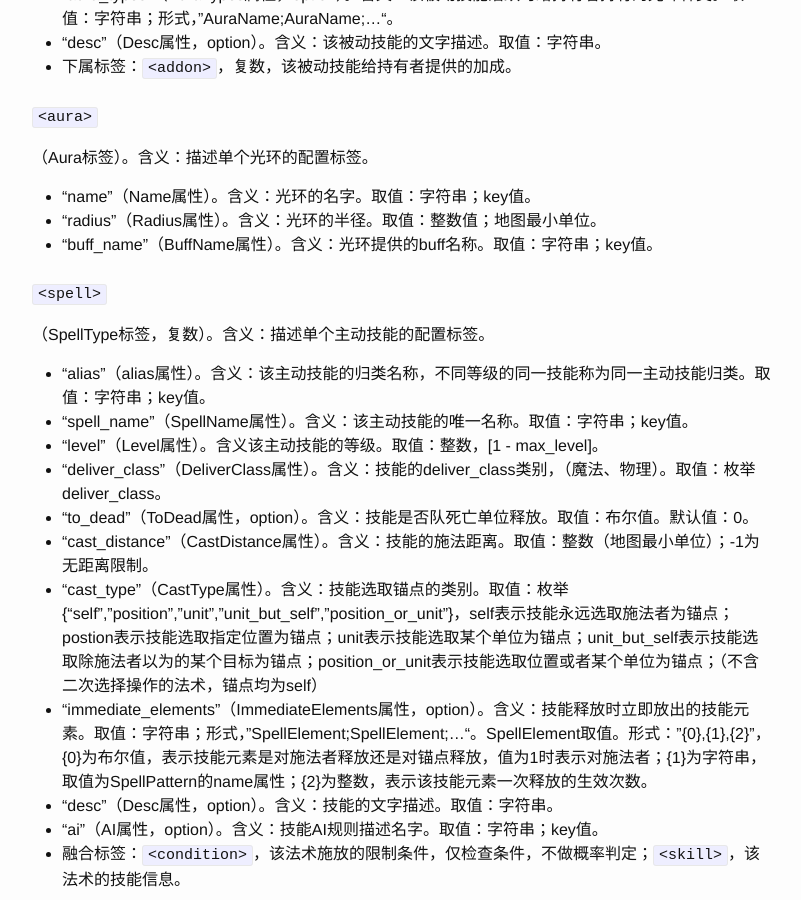
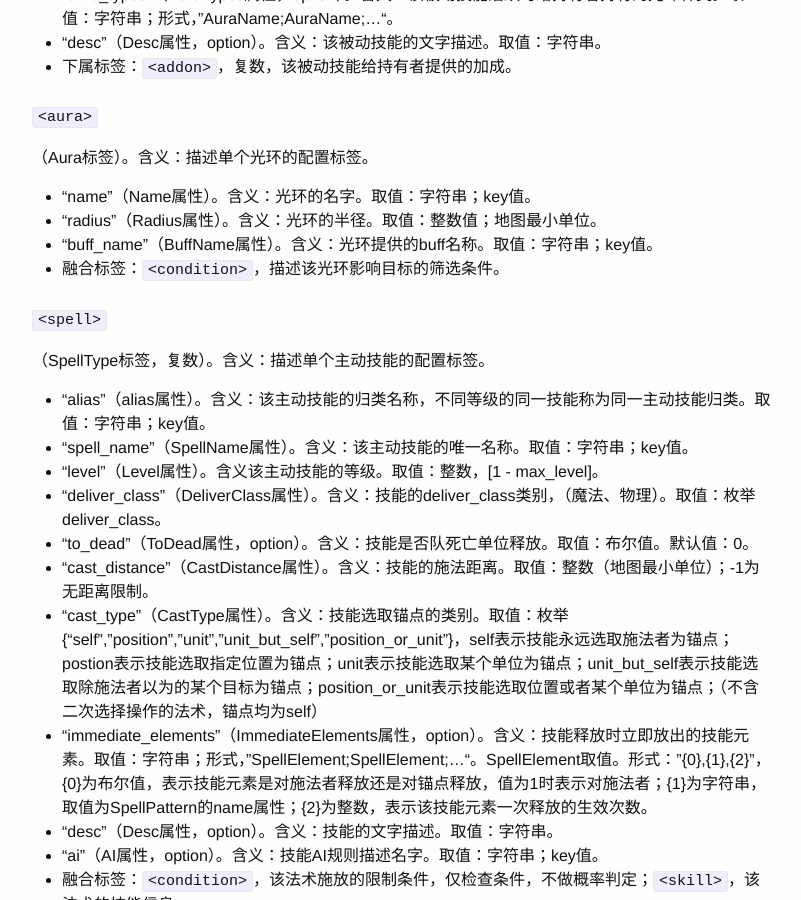
Before and after one commit to mofishorg/underworld_config_doc, a Jekyll site: the page built from _posts/2016-06-03-techtree-doc.markdown, in a window 1280 px wide and 900 px high, scrolled down 3570 px. Shown: the whole window, without its empty margins (238-1039 px from the left). Built offline with Jekyll 4.4.1, drawn with Linux system fonts in a browser that asks for light colours.

Commit message:
add condition desc to <aura>

```diff
--- a/_posts/2016-06-03-techtree-doc.markdown
+++ b/_posts/2016-06-03-techtree-doc.markdown
@@ -138,6 +138,7 @@ categories: jekyll update
   * "name"（Name属性）。含义：光环的名字。取值：字符串；key值。
   * "radius"（Radius属性）。含义：光环的半径。取值：整数值；地图最小单位。
   * "buff_name"（BuffName属性）。含义：光环提供的buff名称。取值：字符串；key值。
+  * 融合标签：`<condition>`，描述该光环影响目标的筛选条件。
 
 
 # `<spell>`
```
